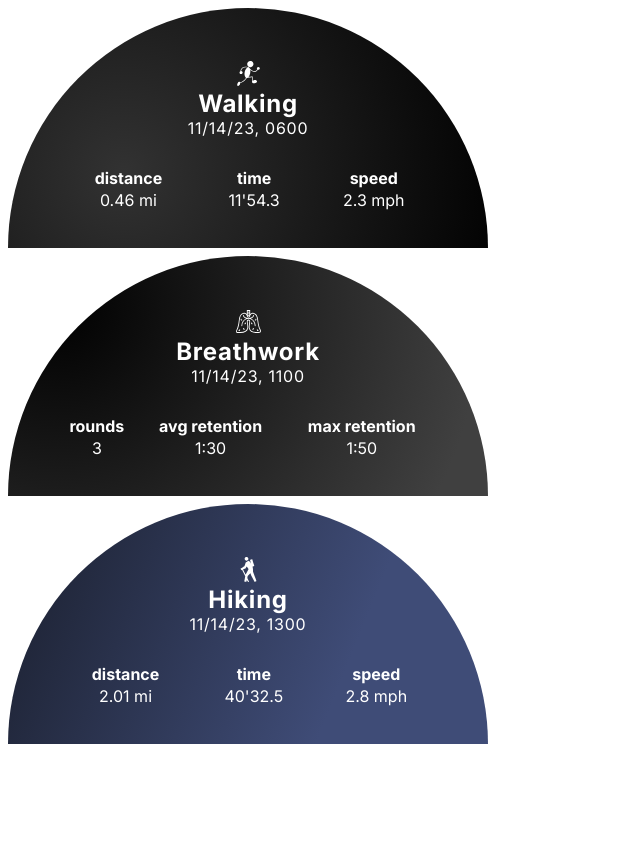
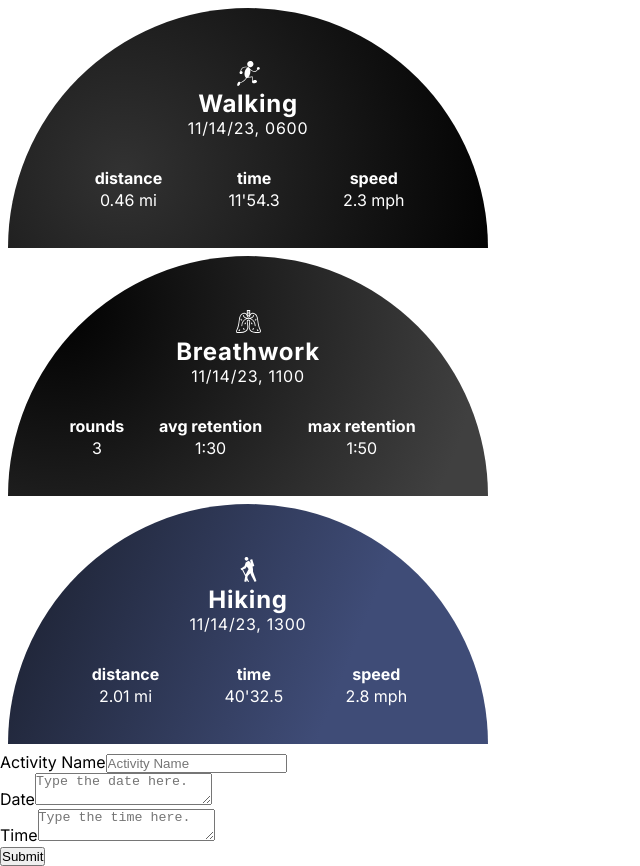
Before and after one commit to michaelpaulcuccia/nextbigthing, a Next.js app in the folder client/: page / in a window 1280 px wide. Shown: the whole page, without its empty margins (0-640 px from the left). Before the commit the page ends 800 px from the top, so only its background shows below. Built offline with nearby package versions, Linux system fonts and the light colour scheme.

Commit message:
connected to MONGO DB

```diff
--- /dev/null
+++ b/client/app/components/ActivityForm.jsx
@@ -0,0 +1,88 @@
+"use client";
+
+import { useState } from "react";
+
+export default function ActivityForm() {
+  const [activityType, setActivityType] = useState("");
+  const [date, setDate] = useState("");
+  const [time, setTime] = useState("");
+
+  const [error, setError] = useState([]);
+  const [success, setSuccess] = useState(false);
+
+  const handleSubmit = async (e) => {
+    e.preventDefault();
+
+    const res = await fetch("api/uploaddata", {
+      method: "POST",
+      headers: {
+        "Content-type": "application/json",
+      },
+      body: JSON.stringify({
+        activityType,
+        date,
+        time
+      }),
+    });
+
+    const { msg, success } = await res.json();
+    setError(msg);
+    setSuccess(success);
+
+    if (success) {
+      setActivityType("");
+    }
+  };
+
+  return (
+    <>
+      <form
+        onSubmit={handleSubmit}
+      >
+        <div>
+          <label htmlFor="activityType">Activity Name</label>
+          <input
+            onChange={(e) => setActivityType(e.target.value)}
+            value={activityType}
+            type="text"
+            id="activityType"
+            placeholder="Activity Name"
+          />
+        </div>
+
+        <div>
+          <label htmlFor="date">Date</label>
+          <textarea
+            onChange={(e) => setDate(e.target.value)}
+            value={date}
+            id="date"
+            placeholder="Type the date here."
+          ></textarea>
+        </div>
+
+        <div>
+          <label htmlFor="time">Time</label>
+          <textarea
+            onChange={(e) => setTime(e.target.value)}
+            value={time}
+            id="time"
+            placeholder="Type the time here."
+          ></textarea>
+        </div>
+
+        <button type="submit">
+          Submit
+        </button>
+      </form>
+
+      <div>
+        {error &&
+          error.map((e) => (
+            <div>
+              {e}
+            </div>
+          ))}
+      </div>
+    </>
+  );
+}
--- a/client/app/page.js
+++ b/client/app/page.js
@@ -5,6 +5,7 @@ import * as Colors from "./constants/colors";
 import runner from './assets/icons/runner.svg';
 import breathwork from './assets/icons/breathwork.svg';
 import hiking from './assets/icons/hiking.svg';
+import ActivityForm from "./components/ActivityForm";
 
 
 export default function Home() {
@@ -49,6 +50,8 @@ export default function Home() {
         statData2="time"
         statData3="speed"
       />
+
+      <ActivityForm />
     </>
   );
 }
--- a/client/package.json
+++ b/client/package.json
@@ -9,6 +9,7 @@
     "lint": "next lint"
   },
   "dependencies": {
+    "mongoose": "^8.0.0",
     "next": "14.0.2",
     "react": "^18",
     "react-dom": "^18",
```
Also changed, not shown: client/app/api/uploaddata/route.js (added, +49 -0 lines), client/app/lib/mongodb.js (added, +14 -0 lines), client/app/models/activity.js (added, +59 -0 lines), 1 other file (tests, documents, lock files or other folders).
